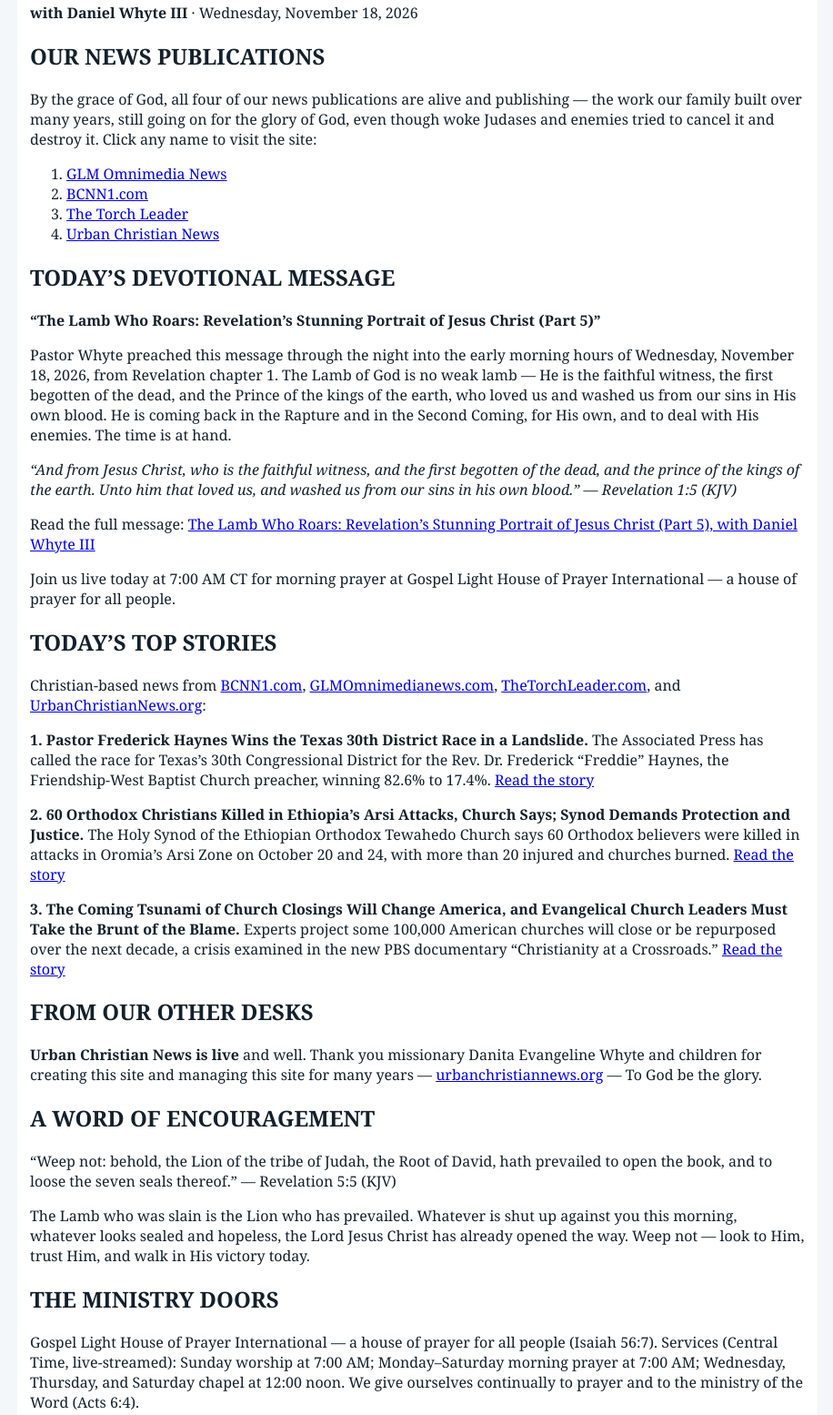
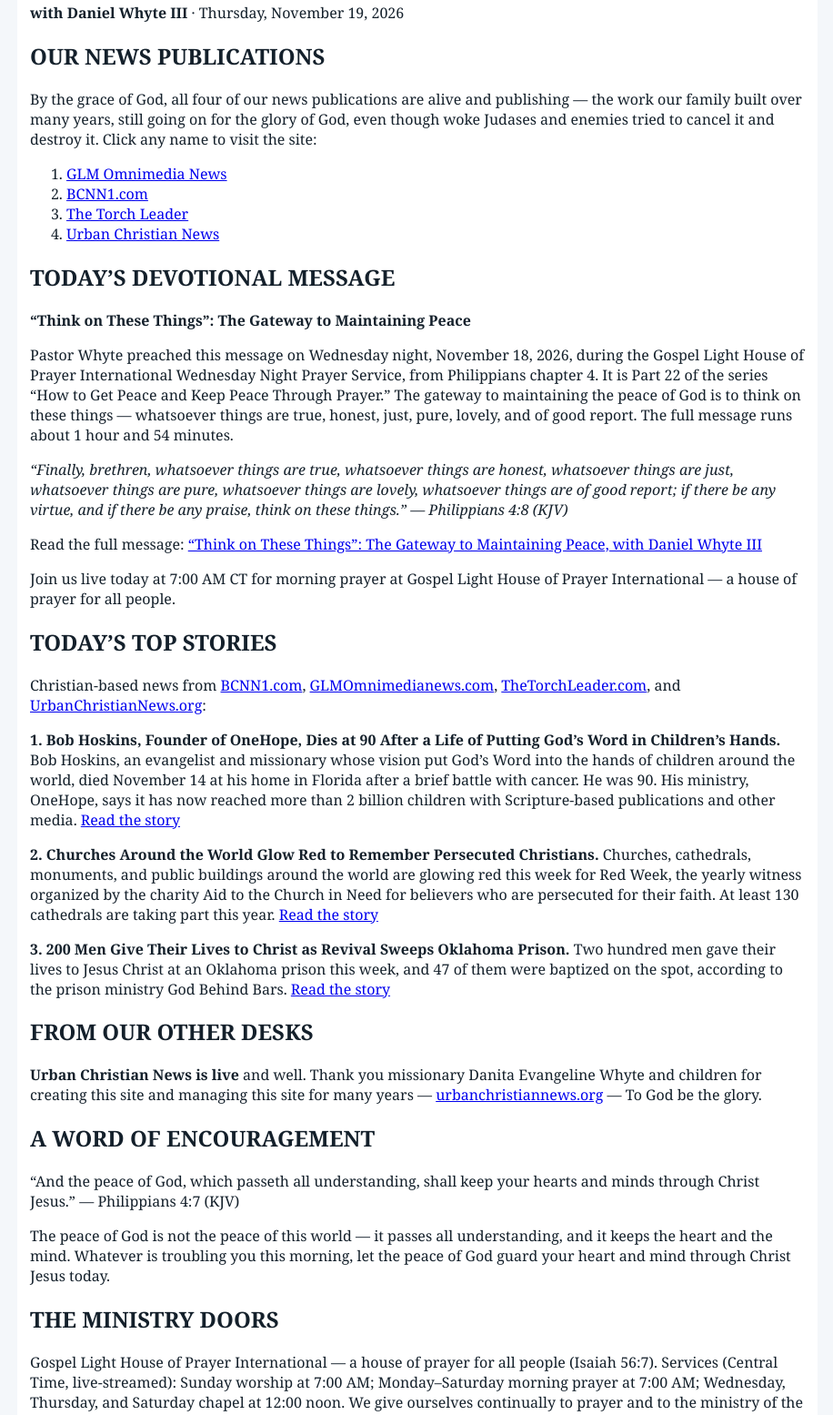
Before and after one commit to thetorchleader/UrbanChristianNews, a plain HTML site: page newsletter.html in a window 1280 px wide. Shown: the part 511-2066 px from the top of the page at 91% size, without its empty margins (181-1097 px from the left). Drawn offline with Linux system fonts and the light colour scheme.

Commit message:
Gospel Light Torch — Thursday, November 19, 2026

```diff
--- a/newsletter.html
+++ b/newsletter.html
@@ -31,13 +31,13 @@
   <a href="index.html#about">About UCN</a>
 </nav>
 <main><article>
-<h2 style="font-size:26px">The Gospel Light Torch — Wednesday, November 18, 2026: &#8216;The Lamb Who Roars&#8217; with Daniel Whyte III</h2>
-<p style="font-size:17px"><em>The daily Gospel Light Torch newsletter, with Daniel Whyte III &mdash; including this morning&rsquo;s devotional sermon. Also published on <a href="https://blackchristiannews.com/the-gospel-light-torch-wednesday-november-18-2026-the-lamb-who-roars-with-daniel-whyte-iii/">BCNN1.com</a>.</em></p>
+<h2 style="font-size:26px">The Gospel Light Torch — Thursday, November 19, 2026: &#8216;Think on These Things&#8217; with Daniel Whyte III</h2>
+<p style="font-size:17px"><em>The daily Gospel Light Torch newsletter, with Daniel Whyte III &mdash; including this morning&rsquo;s devotional sermon. Also published on <a href="https://blackchristiannews.com/the-gospel-light-torch-thursday-november-19-2026-think-on-these-things-with-daniel-whyte-iii/">BCNN1.com</a>.</em></p>
 <h1 class="wp-block-heading">THE GOSPEL LIGHT TORCH</h1>
 
 
 
-<p class="wp-block-paragraph"><strong>with Daniel Whyte III</strong> · Wednesday, November 18, 2026</p>
+<p class="wp-block-paragraph"><strong>with Daniel Whyte III</strong> · Thursday, November 19, 2026</p>
 
 
 
@@ -71,19 +71,19 @@
 
 
 
-<p class="wp-block-paragraph"><strong>&#8220;The Lamb Who Roars: Revelation&#8217;s Stunning Portrait of Jesus Christ (Part 5)&#8221;</strong></p>
+<p class="wp-block-paragraph"><strong>&#8220;Think on These Things&#8221;: The Gateway to Maintaining Peace</strong></p>
 
 
 
-<p class="wp-block-paragraph">Pastor Whyte preached this message through the night into the early morning hours of Wednesday, November 18, 2026, from Revelation chapter 1. The Lamb of God is no weak lamb &#8212; He is the faithful witness, the first begotten of the dead, and the Prince of the kings of the earth, who loved us and washed us from our sins in His own blood. He is coming back in the Rapture and in the Second Coming, for His own, and to deal with His enemies. The time is at hand.</p>
+<p class="wp-block-paragraph">Pastor Whyte preached this message on Wednesday night, November 18, 2026, during the Gospel Light House of Prayer International Wednesday Night Prayer Service, from Philippians chapter 4. It is Part 22 of the series &#8220;How to Get Peace and Keep Peace Through Prayer.&#8221; The gateway to maintaining the peace of God is to think on these things &#8212; whatsoever things are true, honest, just, pure, lovely, and of good report. The full message runs about 1 hour and 54 minutes.</p>
 
 
 
-<p class="wp-block-paragraph"><em>&#8220;And from Jesus Christ, who is the faithful witness, and the first begotten of the dead, and the prince of the kings of the earth. Unto him that loved us, and washed us from our sins in his own blood.&#8221; &#8212; Revelation 1:5 (KJV)</em></p>
+<p class="wp-block-paragraph"><em>&#8220;Finally, brethren, whatsoever things are true, whatsoever things are honest, whatsoever things are just, whatsoever things are pure, whatsoever things are lovely, whatsoever things are of good report; if there be any virtue, and if there be any praise, think on these things.&#8221; &#8212; Philippians 4:8 (KJV)</em></p>
 
 
 
-<p class="wp-block-paragraph">Read the full message: <a href="https://blackchristiannews.com/the-lamb-who-roars-revelations-stunning-portrait-of-jesus-christ-part-5/">The Lamb Who Roars: Revelation&#8217;s Stunning Portrait of Jesus Christ (Part 5), with Daniel Whyte III</a></p>
+<p class="wp-block-paragraph">Read the full message: <a href="https://blackchristiannews.com/think-on-these-things-the-gateway-to-maintaining-peace/">&#8220;Think on These Things&#8221;: The Gateway to Maintaining Peace, with Daniel Whyte III</a></p>
 
 
 
@@ -99,15 +99,15 @@
 
 
 
-<p class="wp-block-paragraph"><strong>1. Pastor Frederick Haynes Wins the Texas 30th District Race in a Landslide.</strong> The Associated Press has called the race for Texas&#8217;s 30th Congressional District for the Rev. Dr. Frederick &#8220;Freddie&#8221; Haynes, the Friendship-West Baptist Church preacher, winning 82.6% to 17.4%. <a href="https://blackchristiannews.com/pastor-frederick-haynes-wins-the-texas-30th-district-race-in-a-landslide-ap-calls-it-for-the-friendship-west-preacher-82-6-to-17-4/">Read the story</a></p>
+<p class="wp-block-paragraph"><strong>1. Bob Hoskins, Founder of OneHope, Dies at 90 After a Life of Putting God&#8217;s Word in Children&#8217;s Hands.</strong> Bob Hoskins, an evangelist and missionary whose vision put God&#8217;s Word into the hands of children around the world, died November 14 at his home in Florida after a brief battle with cancer. He was 90. His ministry, OneHope, says it has now reached more than 2 billion children with Scripture-based publications and other media. <a href="https://glmomnimedianews.com/stories/bob-hoskins-onehope-founder-dies-90.html">Read the story</a></p>
 
 
 
-<p class="wp-block-paragraph"><strong>2. 60 Orthodox Christians Killed in Ethiopia&#8217;s Arsi Attacks, Church Says; Synod Demands Protection and Justice.</strong> The Holy Synod of the Ethiopian Orthodox Tewahedo Church says 60 Orthodox believers were killed in attacks in Oromia&#8217;s Arsi Zone on October 20 and 24, with more than 20 injured and churches burned. <a href="https://thetorchleader.com/stories/ethiopia-orthodox-christians-killed-arsi-attacks.html">Read the story</a></p>
+<p class="wp-block-paragraph"><strong>2. Churches Around the World Glow Red to Remember Persecuted Christians.</strong> Churches, cathedrals, monuments, and public buildings around the world are glowing red this week for Red Week, the yearly witness organized by the charity Aid to the Church in Need for believers who are persecuted for their faith. At least 130 cathedrals are taking part this year. <a href="https://glmomnimedianews.com/stories/churches-worldwide-lit-red-for-persecuted-christians-red-week.html">Read the story</a></p>
 
 
 
-<p class="wp-block-paragraph"><strong>3. The Coming Tsunami of Church Closings Will Change America, and Evangelical Church Leaders Must Take the Brunt of the Blame.</strong> Experts project some 100,000 American churches will close or be repurposed over the next decade, a crisis examined in the new PBS documentary &#8220;Christianity at a Crossroads.&#8221; <a href="https://glmomnimedianews.com/stories/church-closings-tsunami.html">Read the story</a></p>
+<p class="wp-block-paragraph"><strong>3. 200 Men Give Their Lives to Christ as Revival Sweeps Oklahoma Prison.</strong> Two hundred men gave their lives to Jesus Christ at an Oklahoma prison this week, and 47 of them were baptized on the spot, according to the prison ministry God Behind Bars. <a href="https://glmomnimedianews.com/stories/oklahoma-prison-revival-200-born-again.html">Read the story</a></p>
 
 
 
@@ -123,11 +123,11 @@
 
 
 
-<p class="wp-block-paragraph">&#8220;Weep not: behold, the Lion of the tribe of Judah, the Root of David, hath prevailed to open the book, and to loose the seven seals thereof.&#8221; &#8212; Revelation 5:5 (KJV)</p>
+<p class="wp-block-paragraph">&#8220;And the peace of God, which passeth all understanding, shall keep your hearts and minds through Christ Jesus.&#8221; &#8212; Philippians 4:7 (KJV)</p>
 
 
 
-<p class="wp-block-paragraph">The Lamb who was slain is the Lion who has prevailed. Whatever is shut up against you this morning, whatever looks sealed and hopeless, the Lord Jesus Christ has already opened the way. Weep not &#8212; look to Him, trust Him, and walk in His victory today.</p>
+<p class="wp-block-paragraph">The peace of God is not the peace of this world &#8212; it passes all understanding, and it keeps the heart and the mind. Whatever is troubling you this morning, let the peace of God guard your heart and mind through Christ Jesus today.</p>
 
 
 
@@ -175,7 +175,7 @@
 
 
 
-<p class="wp-block-paragraph"><strong>The Adventures of Daniqua-Grace, Book 1 &#8212; Martyr Daniqua Grace Whyte and the Time Machine Visit to the Catacombs</strong>, by Daniel Whyte III and Meriqua Whyte. A Christian adventure for ages 8&#8211;12, written in loving memory of Missionary Martyr Daniqua Grace. Now available as a love-offering e-book &#8212; $1 or more, as the Lord leads: <a href="https://danielwhyte3.gumroad.com/l/daniqua-grace-book-1">get it on Gumroad</a>, or through the <a href="https://blackchristiannews.com/daniqua-grace-book-1/">BCNN1 book page</a> by Stripe or Cash App ($DanielwhyteIII).</p>
+<p class="wp-block-paragraph"><strong>Letters to Young Black Men &#8212; The Opening Letters</strong>, the 20th Anniversary mini-book, by Daniel Whyte III. The Essence national best-selling book returns &#8212; the opening letters that started it all. Now available as a love-offering e-book &#8212; $1.99 or more, $5 suggested, as the Lord leads: <a href="https://danielwhyte3.gumroad.com/l/letters-young-black-men-opening-letters">get it on Gumroad</a>, or through the <a href="https://blackchristiannews.com/letters-to-young-black-men-opening-letters/">BCNN1 book page</a> by Stripe or Cash App ($DanielwhyteIII).</p>
 
 
 
```
